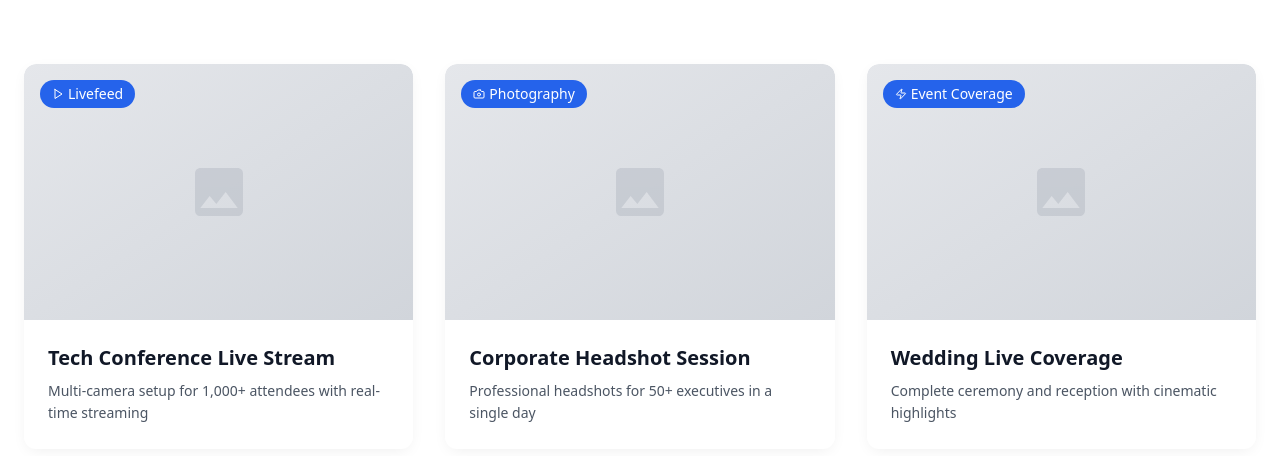
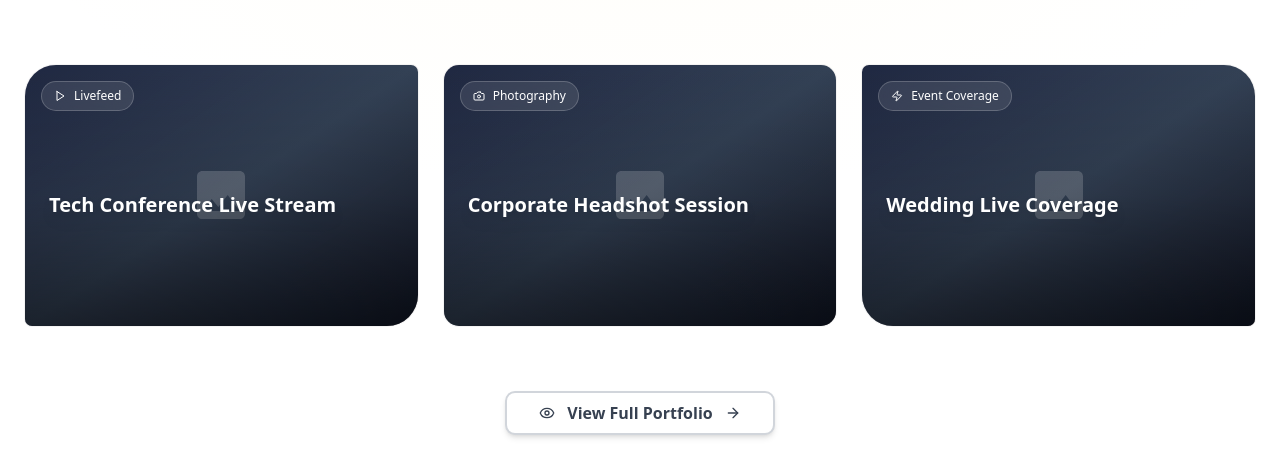
Before and after one commit to greedisgood123/ainan-studio, a React (Vite) app: page / in a window 1280 px wide. Shown: the part 1084-1540 px from the top of the page. Built offline with nearby package versions, Linux system fonts and the light colour scheme; no server answers.

Commit message:
update gallery section
change abit of ui

```diff
--- a/convex/gallery.ts
+++ b/convex/gallery.ts
@@ -11,8 +11,8 @@ export const listPublic = query({
       .withIndex("by_published", q => q.eq("isPublished", true))
       .order("asc")
       .collect();
-    // Pick a representative subset (first 3 for now) and map to gallery view
-    const subset = portfolio.slice(0, 3);
+    // Return a reasonable number for the public gallery grid
+    const subset = portfolio.slice(0, 9);
     const mapped = await Promise.all(subset.map(async (p) => ({
       title: p.title,
       description: p.description,
--- a/src/components/Gallery.tsx
+++ b/src/components/Gallery.tsx
@@ -1,8 +1,9 @@
-import { Play, Camera, Zap } from "lucide-react";
+import { Play, Camera, Zap, ArrowRight, ArrowLeft, Eye, Heart } from "lucide-react";
 import { ToPortfolioButton } from "@/components/ui/to-portfolio-button";
 import { useQuery } from "convex/react";
 import { api } from "../../convex/_generated/api";
-import React from "react";
+import React, { useMemo, useState, useEffect, useRef } from "react";
+import { Dialog, DialogContent } from "@/components/ui/dialog";
 
 /**
  * Gallery Component - Displays featured work in a card layout
@@ -14,16 +15,159 @@ import React from "react";
  * - Call-to-action button
  * - Responsive design
  */
+type GalleryItem = {
+  title: string;
+  description: string;
+  badge: string;
+  Icon: React.ElementType;
+  imageUrl?: string;
+};
+
+const CreativeGalleryTile = ({
+  work,
+  index,
+  layoutType,
+  onOpen,
+}: {
+  work: GalleryItem;
+  index: number;
+  layoutType: "hero" | "tall" | "wide" | "square";
+  onOpen: () => void;
+}) => {
+  const IconComponent = work.Icon as any;
+  const [loaded, setLoaded] = useState(false);
+  const [isVisible, setIsVisible] = useState(false);
+  const tileRef = useRef<HTMLDivElement>(null);
+
+  useEffect(() => {
+    const observer = new IntersectionObserver(
+      ([entry]) => {
+        if (entry.isIntersecting) {
+          setTimeout(() => setIsVisible(true), index * 120);
+        }
+      },
+      { threshold: 0.1 }
+    );
+    if (tileRef.current) observer.observe(tileRef.current);
+    return () => observer.disconnect();
+  }, [index]);
+
+  const getLayoutClasses = () => {
+    switch (layoutType) {
+      case "hero":
+        return "md:col-span-2";
+      case "tall":
+        return "";
+      case "wide":
+        return "md:col-span-2";
+      default:
+        return "";
+    }
+  };
+
+  const getAspectRatio = () => 3 / 2; // normalize all tiles to 3:2 for a coherent grid
+
+  return (
+    <div
+      ref={tileRef}
+      className={`group relative overflow-hidden bg-black/5 backdrop-blur-sm border border-white/10 transition-all duration-700 ease-out transform-gpu hover:scale-[1.02] hover:z-10 ${getLayoutClasses()}`}
+      style={{
+        borderRadius: index % 3 === 0 ? "2rem 0.5rem 2rem 0.5rem" : index % 2 === 0 ? "0.5rem 2rem 0.5rem 2rem" : "1rem",
+        transform: isVisible ? "translateY(0)" : "translateY(2rem)",
+        opacity: isVisible ? 1 : 0,
+        transition: "all 0.8s cubic-bezier(0.4, 0, 0.2, 1)",
+        transitionDelay: `${index * 100}ms`,
+      }}
+    >
+      <div className="relative overflow-hidden" style={{ aspectRatio: `${getAspectRatio()}` }}>
+        {work.imageUrl ? (
+          <button type="button" className="absolute inset-0 group" onClick={onOpen} aria-label={`Open ${work.title}`}>
+            {!loaded && <div className="absolute inset-0 bg-muted animate-pulse" />}
+            <img
+              src={work.imageUrl}
+              alt={work.title}
+              loading="lazy"
+              decoding="async"
+              sizes="(min-width: 1024px) 33vw, (min-width: 768px) 50vw, 100vw"
+              className="absolute inset-0 w-full h-full object-cover transition-all duration-700 group-hover:scale-110 group-hover:rotate-1 will-change-transform"
+              onLoad={() => setLoaded(true)}
+              onError={(e) => {
+                (e.currentTarget as HTMLImageElement).style.display = 'none';
+              }}
+            />
+          </button>
+        ) : (
+          <div className="absolute inset-0 bg-gradient-to-br from-slate-800 via-slate-700 to-slate-900 flex items-center justify-center">
+            <svg viewBox="0 0 24 24" fill="currentColor" className="w-16 h-16 text-white/20">
+              <path d="M21 19V5c0-1.1-.9-2-2-2H5c-1.1 0-2 .9-2 2v14c0 1.1.9 2 2 2h14c1.1 0 2-.9 2-2zM8.5 13.5l2.5 3.01L14.5 12l4.5 6H5l3.5-4.5z" />
+            </svg>
+          </div>
+        )}
+
+        {/* Overlays */}
+        <div className="absolute inset-0 bg-gradient-to-t from-black/80 via-black/20 to-transparent opacity-60 group-hover:opacity-40 transition-opacity duration-500" />
+        <div className="absolute inset-0 bg-gradient-to-br from-purple-500/10 via-transparent to-orange-500/10 mix-blend-overlay" />
+
+        {/* Badge */}
+        <div className="absolute top-4 left-4 z-10">
+          <div className="inline-flex items-center gap-2 bg-white/10 backdrop-blur-md border border-white/20 text-white px-3 py-1.5 rounded-full text-xs font-medium transform transition-all duration-300 group-hover:scale-110 group-hover:bg-white/20">
+            <IconComponent className="w-3 h-3" />
+            {work.badge}
+          </div>
+        </div>
+
+        {/* Icons */}
+        <div className="absolute top-4 right-4 z-10 flex gap-2 opacity-0 group-hover:opacity-100 transition-all duration-300 transform translate-y-2 group-hover:translate-y-0">
+          <div className="w-8 h-8 bg-white/10 backdrop-blur-md border border-white/20 rounded-full flex items-center justify-center text-white hover:bg-white/20 transition-colors">
+            <Eye className="w-4 h-4" />
+          </div>
+          <div className="w-8 h-8 bg-white/10 backdrop-blur-md border border-white/20 rounded-full flex items-center justify-center text-white hover:bg-white/20 transition-colors">
+            <Heart className="w-4 h-4" />
+          </div>
+        </div>
+
+        {/* Content */}
+        <div className="absolute inset-0 flex flex-col justify-end p-6">
+          <div className="transform transition-all duration-500 translate-y-2 group-hover:translate-y-0">
+            <h3 className="text-white font-bold mb-2 drop-shadow-lg" style={{
+              fontSize: layoutType === "hero" ? "2rem" : layoutType === "tall" ? "1.5rem" : "1.25rem",
+              lineHeight: "1.2",
+            }}>
+              {work.title}
+            </h3>
+            <p className="text-white/80 text-sm leading-relaxed mb-4 opacity-0 group-hover:opacity-100 transition-all duration-300">
+              {work.description}
+            </p>
+            <button
+              type="button"
+              className="inline-flex items-center gap-2 text-white/90 text-sm font-medium opacity-0 group-hover:opacity-100 transition-all duration-300 hover:text-white"
+              onClick={onOpen}
+            >
+              <span>View More</span>
+              <ArrowRight className="w-4 h-4 transition-transform group-hover:translate-x-1" />
+            </button>
+          </div>
+        </div>
+
+        {/* Decorative corners */}
+        <div className="absolute top-0 left-0 w-16 h-16 border-l-2 border-t-2 border-white/20 opacity-0 group-hover:opacity-100 transition-opacity duration-500" />
+        <div className="absolute bottom-0 right-0 w-16 h-16 border-r-2 border-b-2 border-white/20 opacity-0 group-hover:opacity-100 transition-opacity duration-500" />
+      </div>
+    </div>
+  );
+};
+
 export const Gallery = () => {
   const data = useQuery(api.gallery.listPublic, {});
   const iconMap: Record<string, any> = { Play, Camera, Zap };
+  const [currentIndex, setCurrentIndex] = useState<number | null>(null);
   const fallback = [
     { title: "Tech Conference Live Stream", description: "Multi-camera setup for 1,000+ attendees with real-time streaming", badge: "Livefeed", iconName: "Play" },
     { title: "Corporate Headshot Session", description: "Professional headshots for 50+ executives in a single day", badge: "Photography", iconName: "Camera" },
     { title: "Wedding Live Coverage", description: "Complete ceremony and reception with cinematic highlights", badge: "Event Coverage", iconName: "Zap" },
   ];
 
-  const items = React.useMemo(() => {
+  const items = useMemo<GalleryItem[]>(() => {
     try {
       const source = data && data.length > 0 ? data : fallback;
       return source.map((i: any) => ({
@@ -45,9 +189,11 @@ export const Gallery = () => {
     }
   }, [data]);
 
+  const getLayoutType = (_index: number): "hero" | "tall" | "wide" | "square" => "square";
+
   return (
     // Main section container with padding and background styling
-    <section className="py-20 px-6 bg-background">
+    <section className="py-20 px-6 bg-[radial-gradient(1200px_800px_at_50%_-10%,hsl(var(--accent)/0.12),transparent_60%)]">
       {/* Centered container with max width for better readability */}
       <div className="max-w-7xl mx-auto">
 
@@ -61,56 +207,17 @@ export const Gallery = () => {
           </p>
         </div>
 
-        {/* Cards container */}
-        <div className="grid grid-cols-1 md:grid-cols-3 gap-8 mb-12">
-          {items.map((work, index) => {
-            const IconComponent = work.Icon;
-            return (
-              <div
-                key={index}
-                className="group relative overflow-hidden rounded-lg shadow-soft hover:shadow-elegant transition-all duration-300 bg-white"
-              >
-                {/* Image area */}
-                <div className="relative h-64 rounded-t-lg overflow-hidden">
-                  {work.imageUrl ? (
-                    <img
-                      src={work.imageUrl}
-                      alt={work.title}
-                      className="absolute inset-0 w-full h-full object-cover"
-                      onError={(e) => {
-                        // Hide broken image to reveal placeholder background
-                        (e.currentTarget as HTMLImageElement).style.display = 'none';
-                      }}
-                    />
-                  ) : (
-                    <div className="absolute inset-0 bg-gradient-to-br from-gray-200 to-gray-300 flex items-center justify-center">
-                      <svg viewBox="0 0 24 24" fill="currentColor" className="w-16 h-16 text-gray-400 opacity-30">
-                        <path d="M21 19V5c0-1.1-.9-2-2-2H5c-1.1 0-2 .9-2 2v14c0 1.1.9 2 2 2h14c1.1 0 2-.9 2-2zM8.5 13.5l2.5 3.01L14.5 12l4.5 6H5l3.5-4.5z"/>
-                      </svg>
-                    </div>
-                  )}
-
-                  {/* Badge */}
-                  <div className="absolute top-4 left-4">
-                    <div className="flex items-center gap-1 bg-blue-600 text-white px-3 py-1 rounded-full text-sm font-medium">
-                      <IconComponent className="w-3 h-3" />
-                      {work.badge}
-                    </div>
-                  </div>
-                </div>
-
-                {/* Content area */}
-                <div className="p-6">
-                  <h3 className="text-xl font-bold text-gray-900 mb-2">
-                    {work.title}
-                  </h3>
-                  <p className="text-gray-600 text-sm leading-relaxed">
-                    {work.description}
-                  </p>
-                </div>
-              </div>
-            );
-          })}
+        {/* Uniform grid to reduce empty space and misalignment */}
+        <div className="grid grid-cols-1 sm:grid-cols-2 lg:grid-cols-3 gap-6 mb-16">
+          {items.map((work, index) => (
+            <CreativeGalleryTile
+              key={index}
+              work={work}
+              index={index}
+              layoutType={getLayoutType(index)}
+              onOpen={() => setCurrentIndex(index)}
+            />
+          ))}
         </div>
 
         {/* Call-to-action button */}
@@ -119,6 +226,53 @@ export const Gallery = () => {
 
         </div>
       </div>
+
+      {/* Lightbox dialog with navigation */}
+      <Dialog open={currentIndex !== null} onOpenChange={(open) => setCurrentIndex(open ? (currentIndex ?? 0) : null)}>
+        <DialogContent
+          className="p-0 sm:max-w-5xl bg-black"
+          onKeyDown={(e) => {
+            if (currentIndex === null) return;
+            if (e.key === 'ArrowLeft') {
+              setCurrentIndex((i) => (i === null ? i : (i + items.length - 1) % items.length));
+            }
+            if (e.key === 'ArrowRight') {
+              setCurrentIndex((i) => (i === null ? i : (i + 1) % items.length));
+            }
+          }}
+          tabIndex={0}
+        >
+          {currentIndex !== null && items[currentIndex] && (
+            <div className="relative">
+              <img
+                src={items[currentIndex].imageUrl || ''}
+                alt={items[currentIndex].title}
+                className="w-full h-auto object-contain max-h-[80vh]"
+                loading="eager"
+              />
+              {/* Prev/Next controls */}
+              <button
+                aria-label="Previous image"
+                className="absolute left-3 top-1/2 -translate-y-1/2 h-10 w-10 rounded-full bg-white/10 hover:bg-white/20 text-white grid place-items-center"
+                onClick={() => setCurrentIndex((i) => (i === null ? i : (i + items.length - 1) % items.length))}
+              >
+                <ArrowLeft className="w-5 h-5" />
+              </button>
+              <button
+                aria-label="Next image"
+                className="absolute right-3 top-1/2 -translate-y-1/2 h-10 w-10 rounded-full bg-white/10 hover:bg-white/20 text-white grid place-items-center"
+                onClick={() => setCurrentIndex((i) => (i === null ? i : (i + 1) % items.length))}
+              >
+                <ArrowRight className="w-5 h-5" />
+              </button>
+              {/* Caption */}
+              <div className="absolute bottom-3 left-4 right-4 text-white/90 text-sm">
+                {items[currentIndex].title}
+              </div>
+            </div>
+          )}
+        </DialogContent>
+      </Dialog>
     </section>
   );
 };
```
